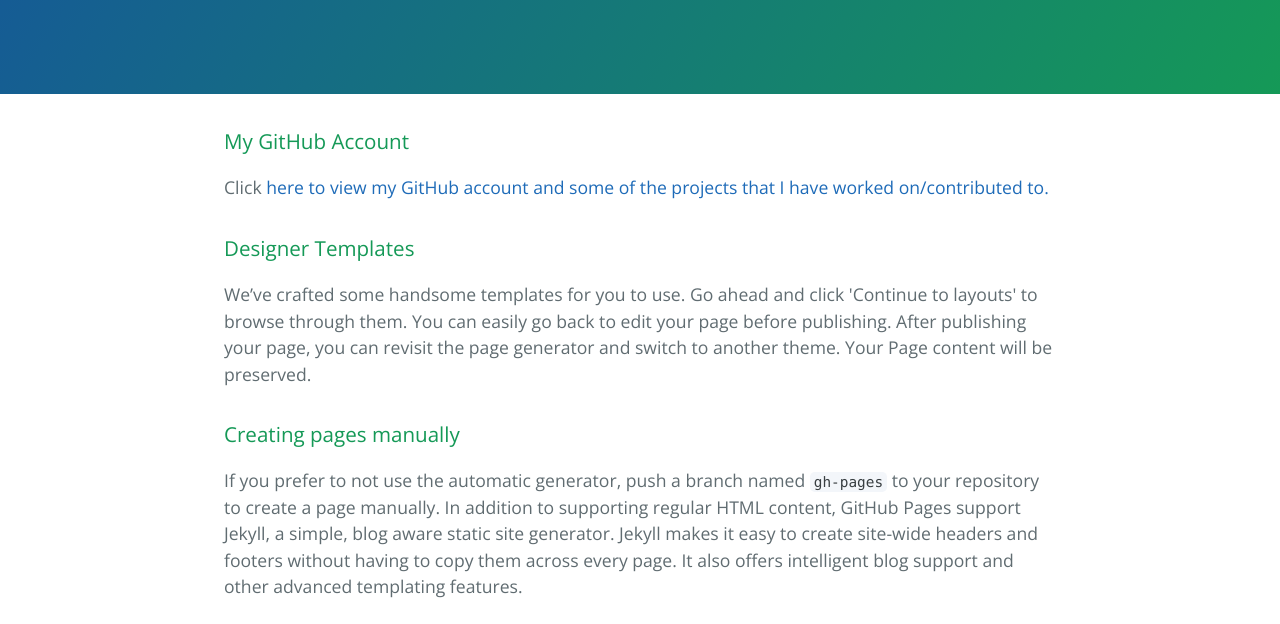
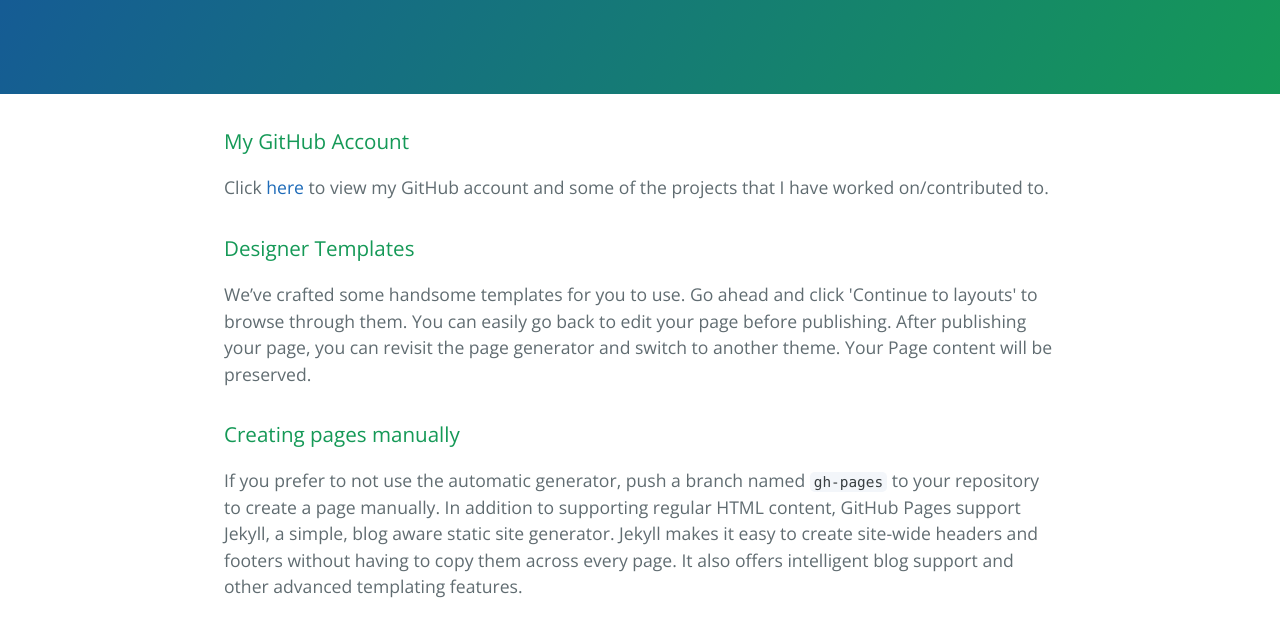
Before and after one commit to nsudini/nsudini.github.io, a plain HTML site: page index.html in a window 1280 px wide. Shown: the part 176-800 px from the top of the page. Drawn offline with nearby package versions, Linux system fonts and the light colour scheme.

Commit message:
Update index.html

```diff
--- a/index.html
+++ b/index.html
@@ -19,7 +19,7 @@
       <h3>
 <a id="welcome-to-github-pages" class="anchor" href="#welcome-to-github-pages" aria-hidden="true"><span aria-hidden="true" class="octicon octicon-link"></span></a>My GitHub Account</h3>
 
-<p>Click <a href="https://github.com/nsudini">here</> to view my GitHub account and some of the projects that I have worked on/contributed to.</p>
+<p>Click <a href="https://github.com/nsudini">here</a> to view my GitHub account and some of the projects that I have worked on/contributed to.</p>
 
 <h3>
 <a id="designer-templates" class="anchor" href="#designer-templates" aria-hidden="true"><span aria-hidden="true" class="octicon octicon-link"></span></a>Designer Templates</h3>
```
